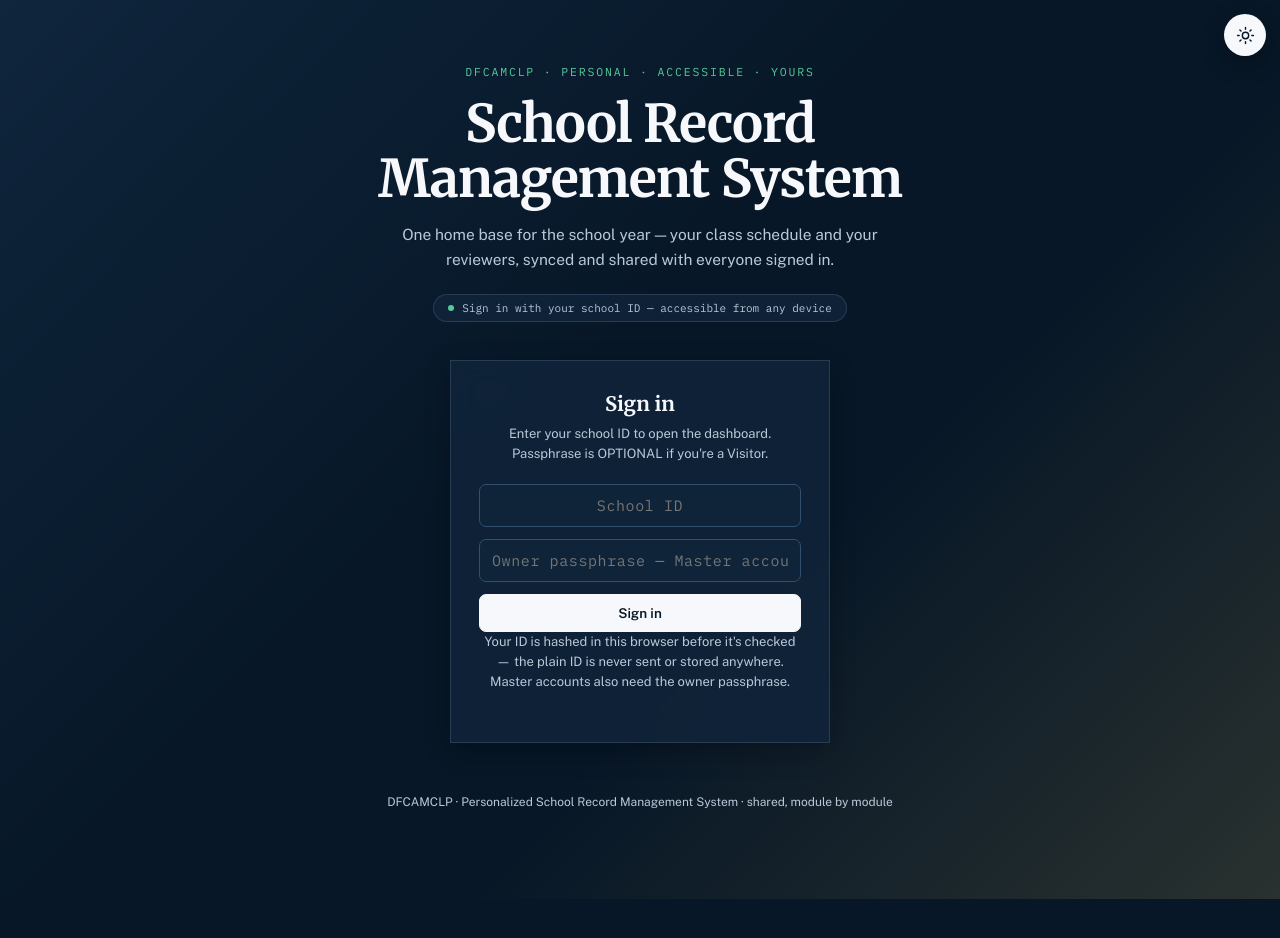
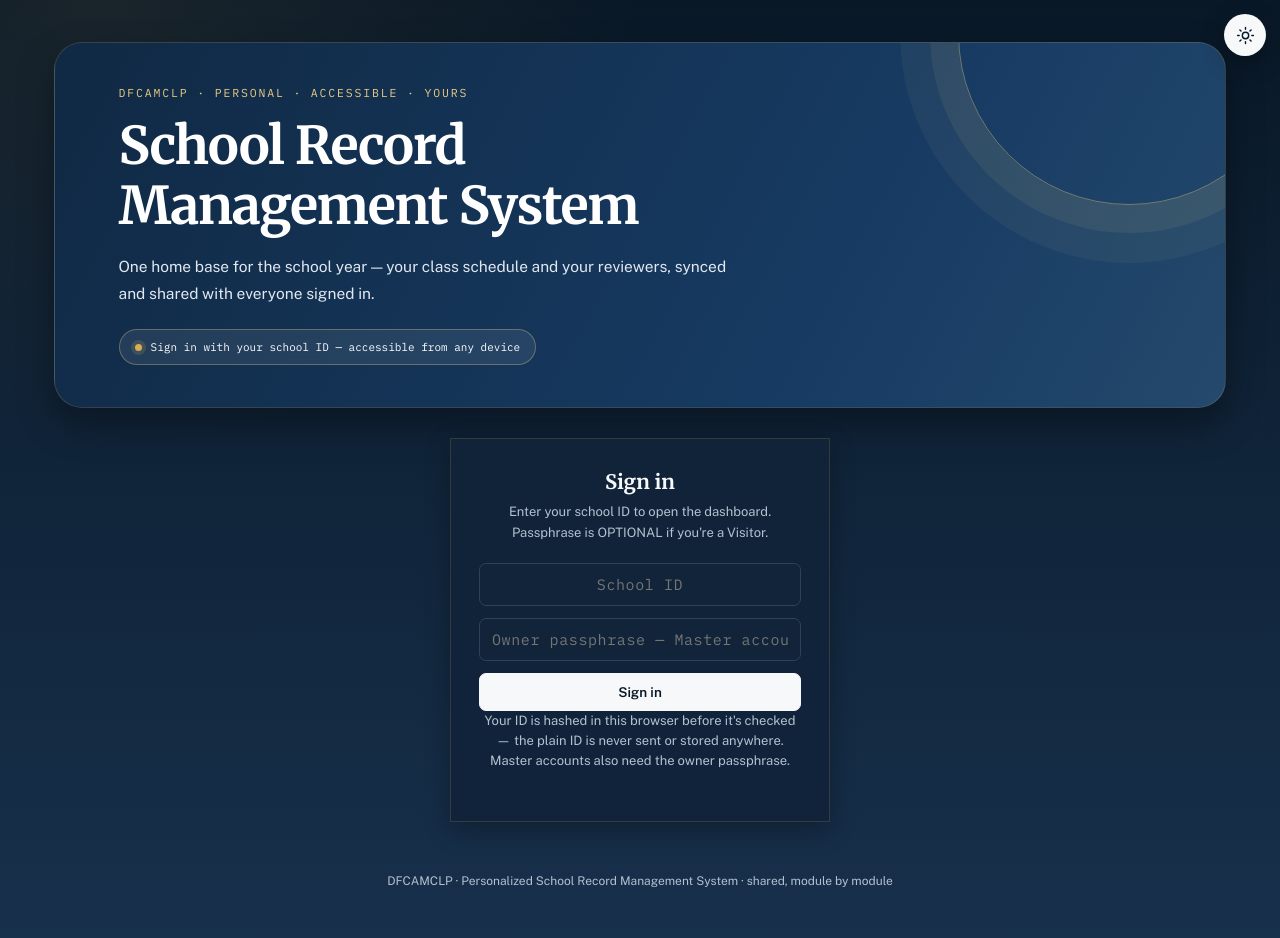
Before and after one commit to fielalbert2026/school-record-management-system, a website: page index.html in a window 1280 px wide. Both pictures are taken after a click on the button "Switch to dark mode". Before the commit the page ends 899 px from the top, so only its background shows below. Drawn offline with nearby package versions, Linux system fonts and the light colour scheme.

Commit message:
Updated UI design and added download button for resources

```diff
--- a/index.html
+++ b/index.html
@@ -22,13 +22,15 @@
   *{box-sizing:border-box;}
   body{
     margin:0;
-    background:linear-gradient(135deg,var(--color-tint),transparent 44%),linear-gradient(315deg,var(--color-accent-subtle),transparent 38%),var(--paper);
+    background:
+      radial-gradient(ellipse at 8% 0%, var(--color-tint), transparent 34rem),
+      linear-gradient(180deg, var(--paper), var(--color-bg-hover));
     color:var(--graphite);
     font-family:'Public Sans',system-ui,sans-serif;
     -webkit-font-smoothing:antialiased;
   }
-  .wrap{max-width:min(1680px, 96vw); margin:0 auto; padding:56px 26px 90px;}
-  .dashboard-layout{display:flex; flex-direction:column; gap:34px; align-items:stretch;}
+  .wrap{max-width:min(1440px, 96vw); margin:0 auto; padding:42px 28px 90px;}
+  .dashboard-layout{display:flex; flex-direction:column; gap:38px; align-items:stretch;}
   .dashboard-sidebar{
     min-width:0; width:100%; padding:0; border:0; display:grid;
     grid-template-columns:repeat(2,minmax(0,1fr));
@@ -52,45 +54,58 @@
   a{color:inherit;}
 
   /* ---------- Hero / masthead ---------- */
-  .masthead{text-align:center; margin-bottom:38px; padding-top:8px;}
+  .masthead{
+    position:relative; isolation:isolate; overflow:hidden; text-align:left; margin-bottom:30px;
+    padding:42px clamp(24px, 5vw, 64px); border:1px solid var(--color-glass-border);
+    border-radius:28px; background:linear-gradient(118deg, #102944 0%, #173B63 68%, #24496C 100%);
+    box-shadow:var(--shadow-lg);
+  }
+  .masthead::after{
+    content:""; position:absolute; z-index:-1; width:340px; height:340px; right:-75px; top:-180px;
+    border:1px solid rgb(231 203 130 / 0.42); border-radius:50%;
+    box-shadow:0 0 0 28px rgb(231 203 130 / 0.07), 0 0 0 58px rgb(231 203 130 / 0.05);
+  }
   .brand-eyebrow{
     font-family:'IBM Plex Mono',monospace; font-size:11.5px; letter-spacing:.16em;
-    text-transform:uppercase; color:var(--sage); margin:0 0 18px;
+    text-transform:uppercase; color:#E7CB82; margin:0 0 16px;
   }
   h1{
     font-family:'Merriweather',serif; font-weight:700; font-size:clamp(32px,5vw,52px);
-    margin:0 0 16px; color:var(--ink); line-height:1.05; letter-spacing:-0.02em;
+    margin:0 0 16px; color:#FFFFFF; line-height:1.16; letter-spacing:-0.025em;
   }
   .tagline{
-    color:var(--muted); font-size:15.5px; max-width:480px; margin:0 auto;
-    line-height:1.6;
+    color:#E1E8F0; font-size:15.5px; max-width:620px; margin:0;
+    line-height:1.75;
   }
   .id-strip{
-    display:inline-flex; align-items:center; gap:8px; margin-top:22px;
-    font-family:'IBM Plex Mono',monospace; font-size:11px; color:var(--muted);
-    background:var(--card); border:1px solid var(--paper-line); border-radius:20px;
-    padding:6px 14px;
+    display:inline-flex; align-items:center; gap:9px; margin-top:22px;
+    font-family:'IBM Plex Mono',monospace; font-size:11px; color:#FFFFFF;
+    background:rgb(255 255 255 / 0.08); border:1px solid rgb(231 203 130 / 0.34); border-radius:999px;
+    padding:9px 15px; line-height:1.5;
   }
-  .id-strip .dot{width:6px; height:6px; border-radius:50%; background:var(--sage);}
+  .id-strip .dot{width:7px; height:7px; border-radius:50%; background:#D5AD55; box-shadow:0 0 0 4px rgb(213 173 85 / 0.16);}
+  .masthead .id-strip{color:#FFFFFF; background:rgb(255 255 255 / 0.08); border-color:rgb(231 203 130 / 0.34);}
 
   /* ---------- Module grid ---------- */
   .section-label{
     font-family:'IBM Plex Mono',monospace; font-size:11px; letter-spacing:.12em;
-    text-transform:uppercase; color:var(--muted); margin:0 0 16px; padding-left:2px;
+    text-transform:uppercase; color:var(--color-brand-text); margin:0 0 16px; padding:0 0 10px 2px;
+    border-bottom:2px solid var(--color-accent);
   }
-  .modules{display:grid; grid-template-columns:1fr 1fr; gap:20px; margin-bottom:44px;}
+  .modules{display:grid; grid-template-columns:repeat(2,minmax(0,1fr)); gap:20px; margin-bottom:44px;}
   .mod-card{
-    background:var(--color-surface-glass); border:1px solid var(--color-glass-border); border-radius:var(--radius);
-    box-shadow:var(--shadow); padding:0; display:flex; flex-direction:column;
+    background:var(--color-surface-glass); border:1px solid var(--color-border); border-radius:20px;
+    box-shadow:var(--shadow-md); padding:0; display:flex; flex-direction:column;
     text-decoration:none; color:inherit; position:relative; overflow:hidden;
     transition:transform .15s ease, box-shadow .15s ease, border-color .15s ease;
   }
   .mod-card.live{cursor:pointer;}
-  .mod-card.live:hover{transform:translateY(-2px); border-color:var(--ink); box-shadow:var(--shadow-md);}
+  .mod-card.live:hover{transform:translateY(-3px); border-color:var(--color-accent); box-shadow:var(--shadow-lg);}
   .mod-card.soon{opacity:.72; cursor:default;}
   .mod-plaque{
-    background:linear-gradient(120deg,var(--color-brand-subtle),var(--color-accent-subtle)); padding:18px 22px;
+    background:linear-gradient(115deg, var(--color-brand-subtle), var(--color-accent-subtle)); padding:18px 22px;
     display:flex; align-items:center; justify-content:space-between; gap:10px;
+    border-bottom:1px solid var(--color-border);
   }
   .mod-card.soon .mod-plaque{background:var(--color-bg-hover);}
   .mod-eyebrow{
@@ -98,33 +113,36 @@
     text-transform:uppercase; color:var(--color-brand-text);
   }
   .mod-num{ font-family:'IBM Plex Mono',monospace; font-weight:600; font-size:14px; color:var(--color-accent-text); line-height:1; }
-  .mod-icon{display:inline-flex; align-items:center; justify-content:center; width:42px; height:42px; border:1px solid var(--paper-line); border-radius:12px; color:var(--accent); background:var(--color-surface-glass);}
+  .mod-icon{display:inline-flex; align-items:center; justify-content:center; width:46px; height:46px; border:1px solid var(--color-accent); border-radius:14px; color:var(--color-brand); background:var(--color-bg-elevated); box-shadow:0 3px 10px rgb(20 40 68 / 0.08);}
   .mod-icon svg{width:21px; height:21px; stroke-width:1.8;}
-  .mod-body{ padding:20px 24px 24px; display:flex; flex-direction:column; flex-grow:1; }
+  .mod-body{ padding:22px 24px 24px; display:flex; flex-direction:column; flex-grow:1; }
   .mod-title{
     font-family:'Merriweather',serif; font-size:19px; font-weight:700; color:var(--ink); margin:0 0 8px;
     letter-spacing:-0.01em;
   }
-  .mod-desc{font-size:13.5px; color:var(--muted); line-height:1.6; margin:0 0 20px; flex-grow:1;}
+  .mod-desc{font-size:13.5px; color:var(--muted); line-height:1.75; margin:0 0 22px; flex-grow:1; overflow-wrap:anywhere;}
   .mod-foot{display:flex; align-items:center; justify-content:space-between; gap:10px; padding-top:14px; border-top:1px solid var(--paper-line); margin-top:auto;}
   .mod-cta{
-    font-family:'IBM Plex Mono',monospace; font-size:12px; font-weight:600; color:var(--accent);
+    font-family:'IBM Plex Mono',monospace; font-size:12px; font-weight:600; color:var(--color-brand-text);
   }
   .mod-card.live .mod-cta::after{content:" →"; }
   .badge-soon{
     font-family:'IBM Plex Mono',monospace; font-size:10px; text-transform:uppercase; letter-spacing:.06em;
-    background:var(--paper-line); color:var(--muted); border-radius:20px; padding:4px 10px; white-space:nowrap;
+    background:var(--color-accent-subtle); color:var(--color-accent-text); border-radius:20px; padding:5px 10px; white-space:nowrap;
   }
 
   /* ---------- Footer note ---------- */
   .note-panel{
-    border:1.5px dashed var(--paper-line); border-radius:var(--radius); background:var(--card);
-    padding:20px 22px; font-size:13px; color:var(--muted); line-height:1.6;
+    border:1px solid var(--color-border); border-left:4px solid var(--color-accent); border-radius:16px; background:var(--card);
+    padding:20px 24px; font-size:13px; color:var(--muted); line-height:1.75;
   }
   .note-panel strong{color:var(--graphite);}
   footer{text-align:center; color:var(--muted); font-size:12px; margin-top:44px;}
 
   @media (max-width:640px){
+    .wrap{padding:24px 14px 70px;}
+    .masthead{text-align:center; padding:32px 20px; border-radius:20px;}
+    .tagline{margin:0 auto;}
     .modules{grid-template-columns:1fr;}
     .dashboard-sidebar{grid-template-columns:minmax(0,1fr);grid-template-areas:"ann-head" "ann-form" "ann-list" "rem-head" "rem-form" "rem-list";gap:10px;}
   }
--- a/shared/design-tokens.css
+++ b/shared/design-tokens.css
@@ -411,74 +411,74 @@
 /* (The values flip automatically via the underlying --color-* tokens,
    so no separate [data-theme="dark"] block is needed here.) */
 
-/* SRMS paired palette: violet detail in light mode; blue, gold, and white in dark mode. */
+/* SRMS palette: academic navy, warm gold, and clear white surfaces in both themes. */
 :root {
-  --color-bg: #F7F6FB;
-  --color-bg-elevated: rgb(255 255 255 / 0.88);
-  --color-bg-hover: #F0EDF8;
-  --color-bg-active: #E7E2F2;
-  --color-border: #E3DFEC;
-  --color-border-strong: #C9C2D8;
-  --color-border-input: #A9A1BA;
-  --color-text-primary: #211B32;
-  --color-text-secondary: #4E485C;
-  --color-text-tertiary: #625B70;
-  --color-brand: #7053C7;
-  --color-brand-hover: #5F43B4;
-  --color-brand-active: #51379F;
-  --color-brand-subtle: #F0ECFA;
-  --color-brand-text: #4E388F;
+  --color-bg: #F4F7FB;
+  --color-bg-elevated: #FFFFFF;
+  --color-bg-hover: #EDF2F8;
+  --color-bg-active: #E2EAF3;
+  --color-border: #D8E1EC;
+  --color-border-strong: #B9C9DB;
+  --color-border-input: #91A6BE;
+  --color-text-primary: #142844;
+  --color-text-secondary: #40536B;
+  --color-text-tertiary: #5D7088;
+  --color-brand: #173B63;
+  --color-brand-hover: #102F52;
+  --color-brand-active: #0B2644;
+  --color-brand-subtle: #EAF0F6;
+  --color-brand-text: #173B63;
   --color-brand-on: #FFFFFF;
-  --color-accent: #D1A641;
-  --color-accent-hover: #B88C2B;
-  --color-accent-subtle: #F8F1DF;
-  --color-accent-text: #684B0B;
-  --color-accent-on: #211B32;
-  --color-header-band: #183B63;
-  --color-header-band-text: #F7F9FD;
-  --color-focus-ring: #7053C7;
-  --color-tint: rgb(112 83 199 / 0.09);
-  --color-surface-glass: rgb(255 255 255 / 0.82);
-  --color-glass-border: rgb(255 255 255 / 0.76);
+  --color-accent: #D5AD55;
+  --color-accent-hover: #C39A3F;
+  --color-accent-subtle: #F7F0E0;
+  --color-accent-text: #674D18;
+  --color-accent-on: #172A40;
+  --color-header-band: #102944;
+  --color-header-band-text: #FFFFFF;
+  --color-focus-ring: #C59B3B;
+  --color-tint: rgb(23 59 99 / 0.07);
+  --color-surface-glass: rgb(255 255 255 / 0.9);
+  --color-glass-border: rgb(255 255 255 / 0.92);
 }
 
 [data-theme="dark"] {
-  --color-bg: #071727;
-  --color-bg-elevated: rgb(16 36 58 / 0.92);
-  --color-bg-hover: #18324F;
-  --color-bg-active: #254365;
-  --color-border: #31506F;
-  --color-border-strong: #476586;
-  --color-border-input: #6582A0;
-  --color-text-primary: #F6F8FC;
-  --color-text-secondary: #D1DAE6;
-  --color-text-tertiary: #BAC8D8;
-  --color-text-inverse: #071727;
-  --color-text-link: #9BC8FF;
-  --color-text-link-hover: #C2DEFF;
-  --color-brand: #4F9AE8;
-  --color-brand-hover: #72B0F3;
-  --color-brand-active: #93C4F5;
-  --color-brand-subtle: #142E49;
-  --color-brand-text: #B5D7FF;
-  --color-brand-on: #071727;
-  --color-accent: #F0C75E;
-  --color-accent-hover: #F6D77F;
-  --color-accent-subtle: rgb(240 199 94 / 0.15);
-  --color-accent-text: #FFE39A;
-  --color-accent-on: #17212D;
-  --color-header-band: #102B48;
-  --color-header-band-text: #F7F9FD;
-  --color-focus-ring: #A8D1FF;
-  --color-tint: rgb(79 154 232 / 0.11);
-  --color-surface-glass: rgb(16 36 58 / 0.88);
-  --color-glass-border: rgb(164 193 222 / 0.17);
-  --color-success: #55C99A;
-  --color-success-text: #B9F2D9;
-  --color-warning: #F2C35D;
-  --color-warning-text: #FFE4A0;
-  --color-error: #FF777F;
-  --color-error-text: #FFD1D4;
-  --shadow-md: 0 8px 24px rgb(0 0 0 / 0.28);
-  --shadow-lg: 0 16px 36px rgb(0 0 0 / 0.32);
+  --color-bg: #091827;
+  --color-bg-elevated: #11243A;
+  --color-bg-hover: #18314D;
+  --color-bg-active: #21405F;
+  --color-border: #29435F;
+  --color-border-strong: #3E5C7A;
+  --color-border-input: #58748F;
+  --color-text-primary: #F7F8FA;
+  --color-text-secondary: #D6DFE9;
+  --color-text-tertiary: #B3C1D0;
+  --color-text-inverse: #091827;
+  --color-text-link: #D8BD78;
+  --color-text-link-hover: #F0D991;
+  --color-brand: #D5AD55;
+  --color-brand-hover: #E4C675;
+  --color-brand-active: #F0D991;
+  --color-brand-subtle: #1A3048;
+  --color-brand-text: #E7CB82;
+  --color-brand-on: #10243A;
+  --color-accent: #D5AD55;
+  --color-accent-hover: #E4C675;
+  --color-accent-subtle: rgb(213 173 85 / 0.14);
+  --color-accent-text: #F0D991;
+  --color-accent-on: #10243A;
+  --color-header-band: #071321;
+  --color-header-band-text: #FFFFFF;
+  --color-focus-ring: #E4C675;
+  --color-tint: rgb(213 173 85 / 0.08);
+  --color-surface-glass: rgb(17 36 58 / 0.94);
+  --color-glass-border: rgb(213 173 85 / 0.18);
+  --color-success: #69D2A1;
+  --color-success-text: #C8F1DD;
+  --color-warning: #E7C56E;
+  --color-warning-text: #F7E7B5;
+  --color-error: #FF8585;
+  --color-error-text: #FFD0D0;
+  --shadow-md: 0 8px 24px rgb(0 0 0 / 0.3);
+  --shadow-lg: 0 16px 36px rgb(0 0 0 / 0.36);
 }
```
Also changed, not shown: continue.md (added, +51 -0 lines), flashcards.html (+44 -28 lines), resources.js (+12 -5 lines).
